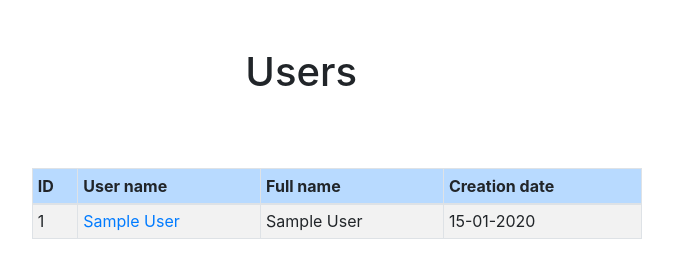
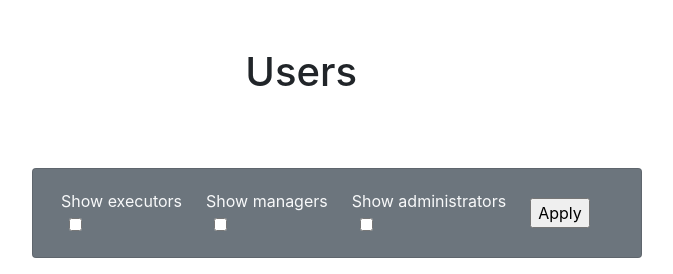
Before and after one commit to VVtatarinoff/task_manager_flask, a Flask app: page /users in a window 1280 px wide. Shown: the part 56-330 px from the top of the page, without its empty margins (303-976 px from the left). Run offline with Flask 2, Linux system fonts and the light colour scheme; tables that the repository leaves empty hold one stand-in row (values such as "Sample post"); some libraries are stand-ins or nearby versions.

Commit message:
filter in users view

```diff
--- a/task_manager/auths/forms.py
+++ b/task_manager/auths/forms.py
@@ -60,7 +60,7 @@ class SignInForm(FlaskForm):
 
 class EditProfileForm(FlaskForm):
     first_name = StringField('First nam: ',
-                        validators=[Length(max=70)])
+                             validators=[Length(max=70)])
     last_name = StringField('Last name: ',
                             validators=[Length(max=70)])
     location = StringField('Location', validators=[Length(max=70)])
@@ -78,6 +78,7 @@ class EditProfileForm(FlaskForm):
                 User.query.filter_by(email=field.data).first():
             raise ValidationError('Email already registered.')
 
+
 class EditProfileFormAdmin(EditProfileForm):
     email = StringField('Email', validators=[DataRequired(), Length(1, 64),
                                              Email()])
@@ -87,5 +88,5 @@ class EditProfileFormAdmin(EditProfileForm):
         super().__init__(user, *args, **kwargs)
         self.role.choices = [(role.id, role.name)
                              for role in Role.query.order_by(Role.name).all()]
-        self.role.data = self.role.data  or user.role_id
+        self.role.data = self.role.data or user.role_id
         self.email.data = self.email.data or user.email
--- a/task_manager/auths/templates/users/user_list.html
+++ b/task_manager/auths/templates/users/user_list.html
@@ -1,5 +1,44 @@
 {% extends 'base.html' %}
 {% block content %}
+{% block filter %}
+
+<div class="card mb-3 bg-secondary">
+    <div class="card-body bg-light>">
+        <form class="form-inline center" method="get" action={{ url_for('users.get_user_list') }}>
+                    <div class="form-group">
+                        <div class="mr-3 ml-2">
+                            <label class="form-label text-light" for="executor">Show executors</label>
+                            <div class="mr-3 ml-2">
+                                <input id="executor" name="Executor" {% if Executor %}checked{% endif %} type="checkbox" value="">
+                            </div>
+                        </div>
+                    </div>
+                    <div class="form-group">
+                        <div class="mr-3 ml-2">
+                            <label class="form-label text-light" for="manager">Show managers</label>
+                            <div class="mr-3 ml-2">
+                                <input id="manager" name="Manager" {% if Manager %}checked{% endif %} type="checkbox" value="">
+                            </div>
+                        </div>
+                    </div>
+                    <div class="form-group">
+                        <div class="mr-3 ml-2">
+                            <label class="form-label text-light" for="administrator">Show administrators</label>
+                            <div class="mr-3 ml-2">
+                                <input id="administrator" name="Administrator" {% if Administrator %}checked{% endif %} type="checkbox" value="">
+                            </div>
+                        </div>
+                    </div>
+                    <div class="form-group">
+                        <div class="mr-3 ml-2">
+                            <input id="submit" name="submit" type="submit" value="Apply">
+                        </div>
+                    </div>
+
+       </form>
+    </div>
+</div>
+{% endblock filter %}
 <table class="table table-striped table-bordered table-hover table-sm table-responsive-md">
     <thead class="table-primary" scope="col">
         {% for t_head in table_heads %}
--- a/task_manager/auths/users.py
+++ b/task_manager/auths/users.py
@@ -2,14 +2,16 @@ from functools import wraps
 from datetime import datetime
 from flask import Blueprint, render_template, request, redirect, url_for, flash
 from flask_login import current_user, login_required, login_user, logout_user
+from sqlalchemy.orm import load_only
 from werkzeug.exceptions import abort
 
 users_bp = Blueprint('users', __name__, template_folder='templates')
 
 from task_manager import db
-from task_manager.auths.models import User, Permission
+from task_manager.auths.models import User, Permission, Role
 from task_manager.auths.forms import CreateUser, SignInForm, EditProfileForm, EditProfileFormAdmin
 
+FILTERS = ['Administrator', 'Executor', 'Manager']
 
 def permission_required(permission):
     def decorator(f):
@@ -115,15 +117,22 @@ def log_out():
 
 @users_bp.route('/users')
 def get_user_list():
+    request_filter = dict([(x, x in request.args) for x in FILTERS])
     context = dict()
+    context.update(request_filter)
     context['title'] = 'Users'
     context['table_heads'] = ('ID', 'User name',
                               'Full name', 'Creation date')
+    checked_options=list(filter(lambda item: item[1], request_filter.items()))
+    checked_options = list(map(lambda x: x[0], checked_options))
+    checked_id = Role.query.filter(Role.name.in_(checked_options)).options(load_only('id')).all()
+    checked_id = list(map(lambda x: x.id, checked_id))
     users = []
+
     try:
-        users = User.query.all()
-    except Exception:
-        flash('Database error')
+        users = User.query.filter(User.role_id.in_(checked_id)).all()
+    except Exception as e:
+        flash('Database error ', e)
     context['table_data'] = users
     return render_template('users/user_list.html', **context)
 
--- a/task_manager/templates/base.html
+++ b/task_manager/templates/base.html
@@ -16,7 +16,7 @@
                 <a class="nav-link " href="{{ url_for('main.index')}}">Task manager</a>
             </li>
             <li class="nav-item pl-5">
-                <a class="nav-link " href="{{ url_for('users.get_user_list')}}">Users</a>
+                <a class="nav-link " href="{{ url_for('users.get_user_list')}}?Executor=&Administrator=&Manager=">Users</a>
             </li>
             {% if current_user.is_authenticated %}
                 <a class="nav-link " href="#">Statuses</a>
```
